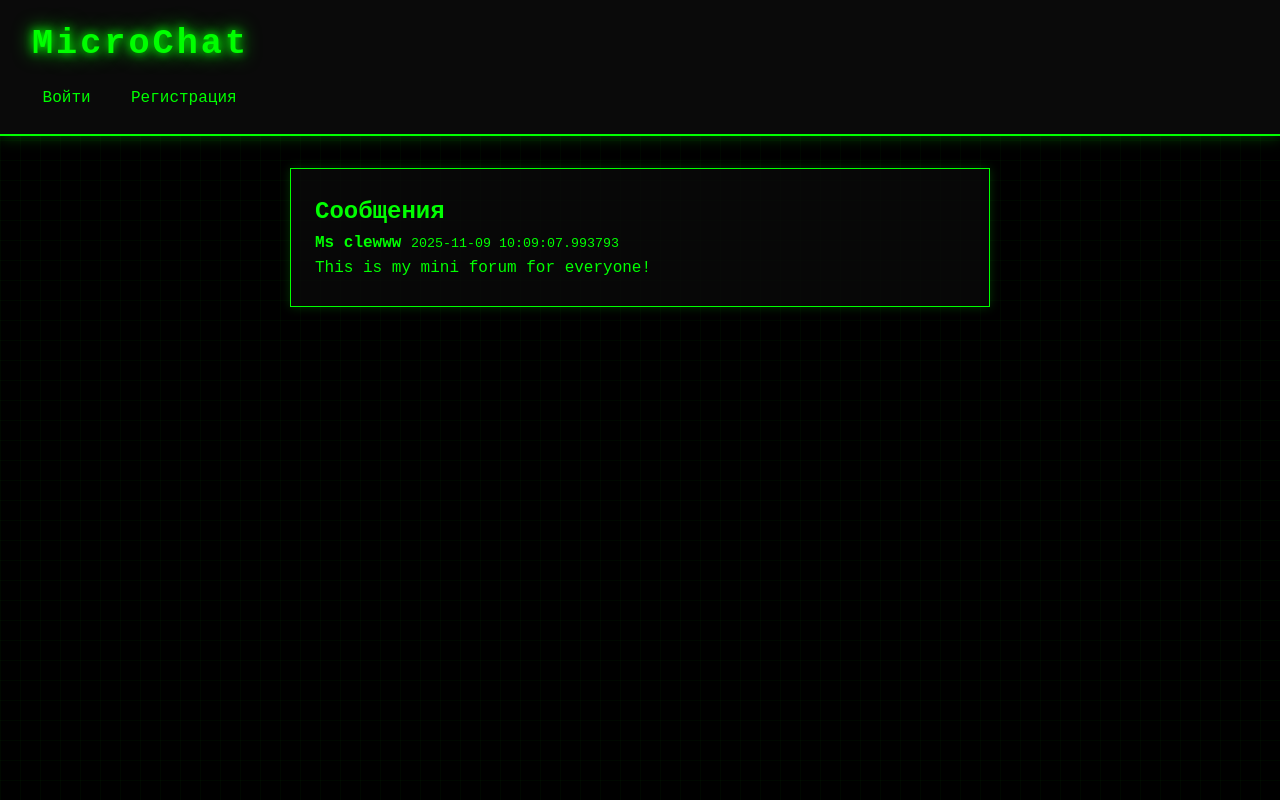
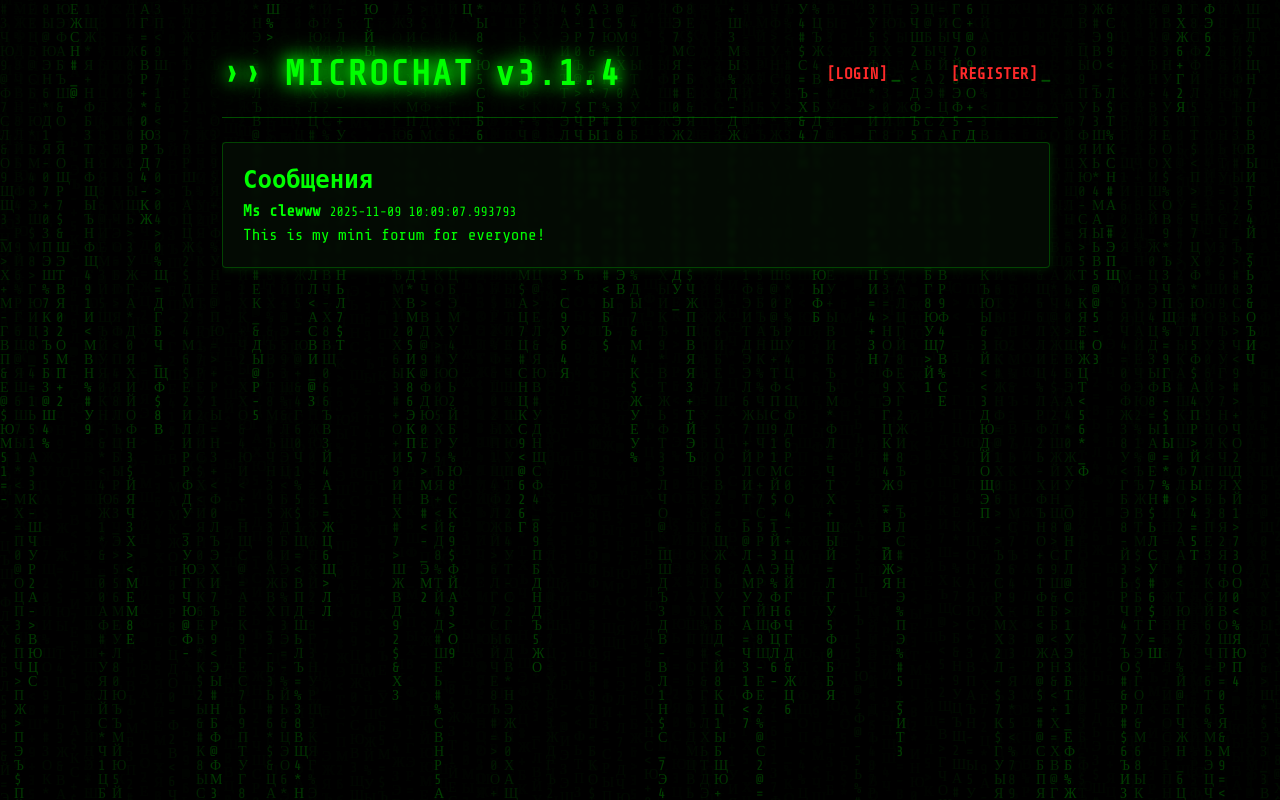
Before and after one commit to MsCrazyClew/MiniForum, a Flask app: page / in a window 1280 px wide. Run offline with Flask 3, Linux system fonts and the light colour scheme.

Commit message:
New base.html

```diff
--- a/templates/base.html
+++ b/templates/base.html
@@ -1,174 +1,213 @@
+<!-- templates/base.html -->
 <!DOCTYPE html>
 <html lang="ru">
 <head>
     <meta charset="UTF-8">
-    <title>MicroChat</title>
+    <meta name="viewport" content="width=device-width, initial-scale=1.0">
+    <title>MicroChat [SECURE CHANNEL]</title>
     <style>
-        /* Общие настройки */
         * {
+            box-sizing: border-box;
             margin: 0;
             padding: 0;
-            box-sizing: border-box;
         }
 
         body {
             background-color: #000;
-            color: #0f0; /* Неоново-зелёный текст */
-            font-family: 'Courier New', monospace;
-            line-height: 1.6;
-            padding: 0;
-            margin: 0;
-            overflow-x: hidden;
+            color: #0f0;
+            font-family: 'Share Tech Mono', monospace, 'Courier New', monospace;
+            line-height: 1.5;
+            overflow: hidden;
+            position: relative;
+            height: 100vh;
         }
 
-        /* Заголовок */
-        header {
-            background-color: #0a0a0a;
-            padding: 1rem 2rem;
-            border-bottom: 2px solid #0f0;
-            box-shadow: 0 0 15px rgba(0, 255, 0, 0.3);
-            position: relative;
-        }
-
-        header h1 {
-            font-size: 2.2rem;
-            text-shadow: 0 0 10px #0f0, 0 0 20px #0f0;
-            letter-spacing: 3px;
-            margin-bottom: 0.5rem;
-            color: #0f0;
-        }
-
-        /* Навигация */
-        nav {
-            display: flex;
-            gap: 1.2rem;
-            align-items: center;
-            flex-wrap: wrap;
-        }
-
-        nav a, nav span {
-            color: #0f0;
-            text-decoration: none;
-            padding: 0.3rem 0.6rem;
-            border: 1px solid transparent;
-            transition: all 0.3s ease;
-            position: relative;
-        }
-
-        nav a:hover {
-            color: #ff0044; /* Ярко-красный при наведении */
-            border-color: #ff0044;
-            text-shadow: 0 0 8px #ff0044;
-            background-color: rgba(255, 0, 68, 0.1);
-        }
-
-        /* Flash-сообщения */
-        .flashes {
-            margin: 1.5rem 2rem;
-            padding: 1rem;
-            background-color: rgba(255, 0, 68, 0.15);
-            border: 1px solid #ff0044;
-            color: #ff0044;
-            animation: flicker 1.5s infinite alternate;
-            max-width: 600px;
-        }
-
-        .flashes div {
-            margin: 0.3rem 0;
-        }
-
-        /* Блок контента */
-        main {
-            padding: 2rem;
-        }
-
-        /* Анимации */
-        @keyframes flicker {
-            0%, 18%, 22%, 25%, 53%, 57%, 100% {
-                opacity: 1;
-            }
-            20%, 24%, 55% {
-                opacity: 0.6;
-            }
-        }
-
-        @keyframes cursor-blink {
-            0%, 49% {
-                opacity: 1;
-            }
-            50%, 100% {
-                opacity: 0;
-            }
-        }
-
-        /* Курсор (имитация терминала) */
-        .terminal-cursor {
-            display: inline-block;
-            width: 8px;
-            height: 1.2em;
-            background-color: #0f0;
-            margin-left: 2px;
-            animation: cursor-blink 1s infinite;
-            vertical-align: bottom;
-        }
-
-        /* Сетка заднего фона (необязательно, но добавляет деталей) */
-        body::before {
-            content: "";
+        /* Цифровой дождь (фон) */
+        #matrix-rain {
             position: fixed;
             top: 0;
             left: 0;
             width: 100%;
             height: 100%;
-            background:
-                linear-gradient(rgba(0, 255, 0, 0.03) 1px, transparent 1px),
-                linear-gradient(90deg, rgba(0, 255, 0, 0.03) 1px, transparent 1px);
-            background-size: 20px 20px;
-            pointer-events: none;
             z-index: -1;
+            opacity: 0.25;
         }
 
-        /* Контент-блок по умолчанию */
-        .content-box {
-            background-color: rgba(10, 10, 10, 0.7);
-            border: 1px solid #0f0;
-            padding: 1.5rem;
-            max-width: 700px;
+        /* Основной контент-контейнер */
+        .terminal {
+            position: relative;
+            z-index: 10;
+            max-width: 900px;
             margin: 0 auto;
-            box-shadow: 0 0 10px rgba(0, 255, 0, 0.2);
+            padding: 2rem;
+            height: 100vh;
+            display: flex;
+            flex-direction: column;
         }
 
-        /* Подсветка важных элементов */
-        .highlight {
-            color: #ff0044;
-            font-weight: bold;
+        header {
+            padding: 1rem 0;
+            border-bottom: 1px solid rgba(0, 255, 0, 0.3);
+            margin-bottom: 1.5rem;
+            display: flex;
+            justify-content: space-between;
+            align-items: center;
+            flex-wrap: wrap;
         }
 
-        /* Прогрессивные улучшения */
+        header h1 {
+            font-size: 2.2rem;
+            letter-spacing: 2px;
+            text-shadow:
+                0 0 5px #0f0,
+                0 0 10px #0f0,
+                0 0 15px #0f0;
+            animation: terminal-glow 2s infinite alternate;
+        }
+
+        @keyframes terminal-glow {
+            from { text-shadow: 0 0 5px #0f0, 0 0 10px #0f0; }
+            to { text-shadow: 0 0 15px #0f0, 0 0 25px #0a0, 0 0 35px #080; }
+        }
+
+        nav a {
+            color: #ff2a2a;
+            text-decoration: none;
+            margin-left: 1.2rem;
+            font-weight: bold;
+            position: relative;
+            padding: 0.2rem 0.5rem;
+            transition: all 0.2s ease;
+        }
+
+        nav a::after {
+            content: '_';
+            animation: blink 1s infinite;
+            color: #0f0;
+            margin-left: 4px;
+        }
+
+        nav span {
+            color: #0f0;
+            margin-right: 1rem;
+        }
+
+        nav {
+            display: flex;
+            align-items: center;
+            flex-wrap: wrap;
+            justify-content: flex-end;
+            gap: 1rem;
+        }
+
+        /* Всплывающие сообщения */
+        .flashes {
+            margin-bottom: 1.5rem;
+        }
+
+        .flashes div {
+            background: rgba(0, 20, 0, 0.6);
+            border: 1px solid #0a0;
+            padding: 0.75rem;
+            margin-bottom: 0.75rem;
+            font-family: 'Share Tech Mono', monospace;
+            position: relative;
+            overflow: hidden;
+        }
+
+        .flashes div::before {
+            content: "⚠ SYSTEM ALERT:";
+            display: block;
+            color: #ff5555;
+            margin-bottom: 0.3rem;
+            font-weight: bold;
+            text-shadow: 0 0 6px #ff0000;
+        }
+
+        /* Основной контент */
+        main {
+            flex: 1;
+            overflow-y: auto;
+            padding-right: 0.5rem;
+        }
+
+        .content-block {
+            background: rgba(5, 15, 5, 0.7);
+            border: 1px solid rgba(0, 200, 0, 0.3);
+            padding: 1.25rem;
+            border-radius: 4px;
+            box-shadow: 0 0 10px rgba(0, 255, 0, 0.15);
+            backdrop-filter: blur(2px);
+        }
+
+        /* Глитч-эффект для ссылок */
+        a {
+            color: #3af33a;
+            text-decoration: none;
+            position: relative;
+            display: inline-block;
+        }
+
+        a:hover {
+            animation: glitch-hover 0.3s infinite;
+        }
+
+        @keyframes glitch-hover {
+            0% { transform: translateX(0); }
+            20% { transform: translateX(-2px); }
+            40% { transform: translateX(2px); }
+            60% { transform: translateX(-1px); }
+            80% { transform: translateX(1px); }
+            100% { transform: translateX(0); }
+        }
+
+        /* Мерцание курсора */
+        @keyframes blink {
+            50% { opacity: 0; }
+        }
+
+        /* Адаптив */
         @media (max-width: 600px) {
             header {
-                padding: 1rem;
-            }
-            header h1 {
-                font-size: 1.8rem;
-            }
-            nav {
                 flex-direction: column;
                 align-items: flex-start;
             }
+            nav {
+                justify-content: flex-start;
+                width: 100%;
+                margin-top: 0.8rem;
+            }
+            nav a::after {
+                display: none;
+            }
+        }
+
+        /* Секретный стиль при ошибке (например, если есть flash-сообщение с "error") */
+        .flashes div:has(text("Ошибка"))::before,
+        .flashes div:has(text("Error"))::before {
+            content: "🔥 CRITICAL BREACH:";
+            color: #ff0000;
         }
     </style>
+
+    <!-- Google Fonts: Share Tech Mono — идеальный терминальный шрифт -->
+    <link href="https://fonts.googleapis.com/css2?family=Share+Tech+Mono&display=swap" rel="stylesheet">
 </head>
 <body>
+
+<!-- Цифровой дождь (Canvas) -->
+<canvas id="matrix-rain"></canvas>
+
+<div class="terminal">
     <header>
-        <h1>MicroChat <span class="terminal-cursor"></span></h1>
+        <h1>›› MICROCHAT v3.1.4</h1>
         <nav>
             {% if current_user %}
-                <span>Привет, <span class="highlight">{{ current_user.username }}</span>!</span>
-                <a href="{{ url_for('logout') }}">Выйти</a>
+                <span>USER: {{ current_user.username|upper }}</span>
+                <a href="{{ url_for('logout') }}">[LOGOUT]</a>
             {% else %}
-                <a href="{{ url_for('login') }}">Войти</a>
-                <a href="{{ url_for('register') }}">Регистрация</a>
+                <a href="{{ url_for('login') }}">[LOGIN]</a>
+                <a href="{{ url_for('register') }}">[REGISTER]</a>
             {% endif %}
         </nav>
     </header>
@@ -184,9 +223,58 @@
             {% endif %}
         {% endwith %}
 
-        <div class="content-box">
+        <div class="content-block">
             {% block content %}{% endblock %}
         </div>
     </main>
+</div>
+
+<script>
+    // Цифровой дождь (Matrix-style)
+    document.addEventListener('DOMContentLoaded', () => {
+        const canvas = document.getElementById('matrix-rain');
+        const ctx = canvas.getContext('2d');
+
+        canvas.width = window.innerWidth;
+        canvas.height = window.innerHeight;
+
+        const chars = "АБВГДЕЖЗИЙКЛМНОПРСТУФХЦЧШЩЪЫЬЭЮЯ0123456789$#@%&*<>-_+=".split('');
+        const fontSize = 14;
+        const columns = canvas.width / fontSize;
+        const drops = [];
+
+        for (let i = 0; i < columns; i++) {
+            drops[i] = Math.random() * -100;
+        }
+
+        function draw() {
+            ctx.fillStyle = 'rgba(0, 0, 0, 0.04)';
+            ctx.fillRect(0, 0, canvas.width, canvas.height);
+
+            ctx.fillStyle = '#0f0';
+            ctx.font = `${fontSize}px 'Share Tech Mono'`;
+
+            for (let i = 0; i < drops.length; i++) {
+                const text = chars[Math.floor(Math.random() * chars.length)];
+                ctx.fillText(text, i * fontSize, drops[i] * fontSize);
+
+                if (drops[i] * fontSize > canvas.height && Math.random() > 0.975) {
+                    drops[i] = 0;
+                }
+
+                drops[i]++;
+            }
+        }
+
+        setInterval(draw, 35);
+
+        // Адаптация под изменение размера окна
+        window.addEventListener('resize', () => {
+            canvas.width = window.innerWidth;
+            canvas.height = window.innerHeight;
+        });
+    });
+</script>
+
 </body>
 </html>
```
Also changed, not shown: instance/chat.db.
